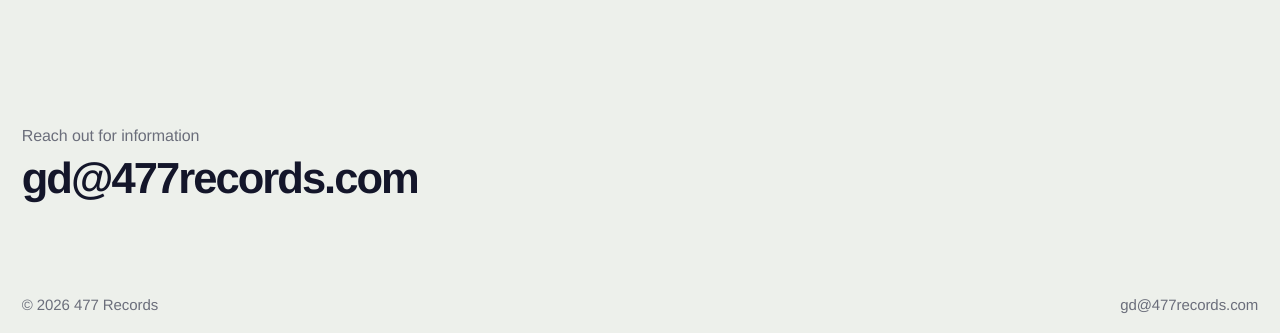
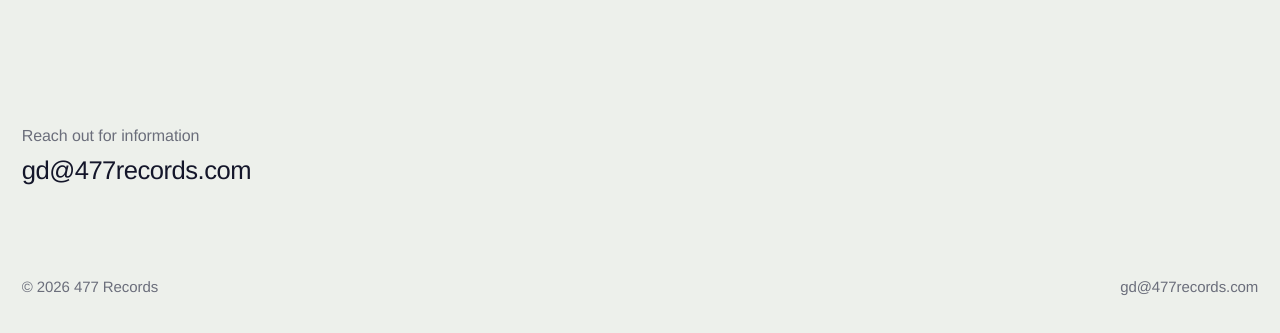
Before and after one commit to 477Records/site, a plain HTML site: page index.html in a window 1280 px wide. Shown: the part 2374-2707 px from the top of the page. Drawn offline with Linux system fonts and the light colour scheme.

Commit message:
Contact email smaller, regular weight
Co-Authored-By: Claude Fable 5.2 <noreply@anthropic.com>

```diff
--- a/assets/site.css
+++ b/assets/site.css
@@ -117,8 +117,8 @@ main { padding-top: var(--head); }
 .contact { padding-top: clamp(64px, 10vw, 150px); padding-bottom: clamp(40px, 6vw, 90px); }
 .contact p { margin: 0 0 8px; color: var(--soft); }
 .contact a {
-  font-size: clamp(26px, 3.4vw, 52px);
-  font-weight: 700; letter-spacing: -.045em; line-height: 1.1;
+  font-size: clamp(20px, 2vw, 28px);
+  font-weight: 400; letter-spacing: -.02em; line-height: 1.2;
   text-decoration: none; overflow-wrap: anywhere;
   background: linear-gradient(var(--tape), var(--tape)) no-repeat 0 88% / 0 .34em;
   transition: background-size .35s cubic-bezier(.2, .8, .2, 1);
--- a/index.html
+++ b/index.html
@@ -14,7 +14,7 @@
 <meta name="robots" content="noindex">
 <link rel="icon" type="image/png" href="assets/favicon.png">
 <link rel="apple-touch-icon" href="assets/icon-180.png">
-<link rel="stylesheet" href="assets/site.css?v=74b8047c">
+<link rel="stylesheet" href="assets/site.css?v=e7261517">
 </head>
 <body>
 <header class="top">
```
Also changed, not shown: releases.html (+1 -1 lines), roster.html (+1 -1 lines).
